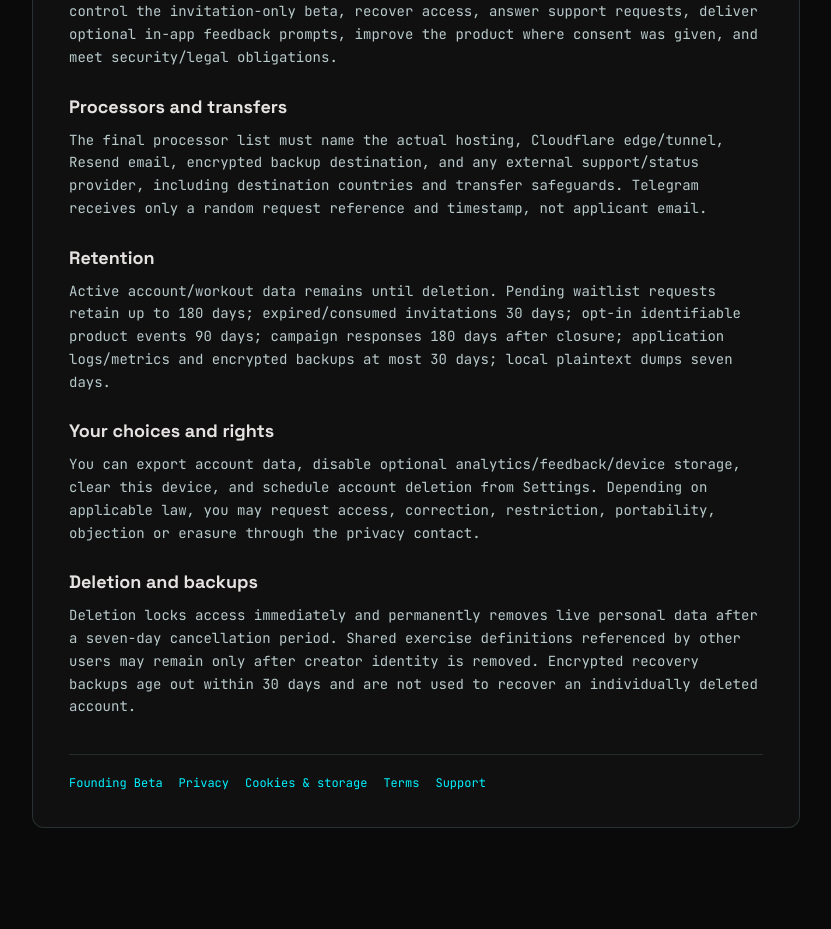
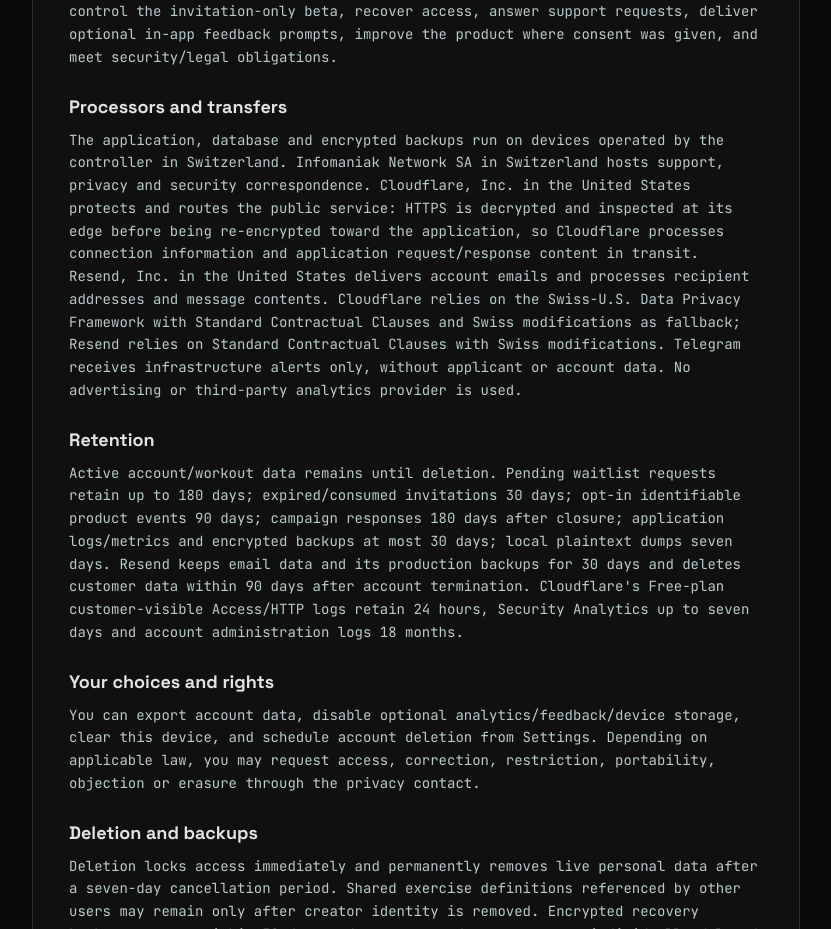
Before and after one commit to haagjjan/gym-track, a Next.js app in the folder apps/web/: page /privacy in a window 1280 px wide. Shown: the part 780-1709 px from the top of the page, without its empty margins (224-1055 px from the left). Before the commit the page ends 1648 px from the top, so only its background shows below. Built offline with nearby package versions, Linux system fonts and the light colour scheme.

Commit message:
adj: privacy page - backup declaration

```diff
--- a/apps/web/src/app/privacy/page.tsx
+++ b/apps/web/src/app/privacy/page.tsx
@@ -13,8 +13,8 @@
     <Section title="Controller and contact"><p>{contact.controller}, {contact.address}, controls the processing described here. Privacy requests: {contact.privacyEmail}. Support: {contact.supportEmail}.</p><p>This notice is written for the Swiss Federal Act on Data Protection. The Founding Beta is offered only to adults resident in Switzerland.</p></Section>
     <Section title="Data we process"><p>We process waitlist email and adult/privacy acknowledgements; account email, username, password hash and authentication records; workout sessions, exercises, sets, notes, templates and calculated progress; privacy and tutorial preferences; optional campaign responses; and, only after opt-in, account-linked first-party product events.</p><p>Body profile, favorite lifts, display settings, active set drafts and filters may be stored in your browser and scoped to the signed-in user. Active-set drafts use local storage for recovery and expire no later than 24 hours after their most recent edit. The app does not use advertising or third-party analytics trackers.</p></Section>
     <Section title="Purposes"><p>Data is used to operate and secure accounts, provide workout logging and analysis, control the invitation-only beta, recover access, answer support requests, deliver optional in-app feedback prompts, improve the product where consent was given, and meet security/legal obligations.</p></Section>
-    <Section title="Processors and transfers"><p>The final processor list must name the actual hosting, Cloudflare edge/tunnel, Resend email, encrypted backup destination, and any external support/status provider, including destination countries and transfer safeguards. Telegram receives only a random request reference and timestamp, not applicant email.</p></Section>
-    <Section title="Retention"><p>Active account/workout data remains until deletion. Pending waitlist requests retain up to 180 days; expired/consumed invitations 30 days; opt-in identifiable product events 90 days; campaign responses 180 days after closure; application logs/metrics and encrypted backups at most 30 days; local plaintext dumps seven days.</p></Section>
+    <Section title="Processors and transfers"><p>The application, database and encrypted backups run on devices operated by the controller in Switzerland. Infomaniak Network SA in Switzerland hosts support, privacy and security correspondence. Cloudflare, Inc. in the United States protects and routes the public service: HTTPS is decrypted and inspected at its edge before being re-encrypted toward the application, so Cloudflare processes connection information and application request/response content in transit. Resend, Inc. in the United States delivers account emails and processes recipient addresses and message contents. Cloudflare relies on the Swiss-U.S. Data Privacy Framework with Standard Contractual Clauses and Swiss modifications as fallback; Resend relies on Standard Contractual Clauses with Swiss modifications. Telegram receives infrastructure alerts only, without applicant or account data. No advertising or third-party analytics provider is used.</p></Section>
+    <Section title="Retention"><p>Active account/workout data remains until deletion. Pending waitlist requests retain up to 180 days; expired/consumed invitations 30 days; opt-in identifiable product events 90 days; campaign responses 180 days after closure; application logs/metrics and encrypted backups at most 30 days; local plaintext dumps seven days. Resend keeps email data and its production backups for 30 days and deletes customer data within 90 days after account termination. Cloudflare&apos;s Free-plan customer-visible Access/HTTP logs retain 24 hours, Security Analytics up to seven days and account administration logs 18 months.</p></Section>
     <Section title="Your choices and rights"><p>You can export account data, disable optional analytics/feedback/device storage, clear this device, and schedule account deletion from Settings. Depending on applicable law, you may request access, correction, restriction, portability, objection or erasure through the privacy contact.</p></Section>
     <Section title="Deletion and backups"><p>Deletion locks access immediately and permanently removes live personal data after a seven-day cancellation period. Shared exercise definitions referenced by other users may remain only after creator identity is removed. Encrypted recovery backups age out within 30 days and are not used to recover an individually deleted account.</p></Section>
   </LegalPage>;
```
